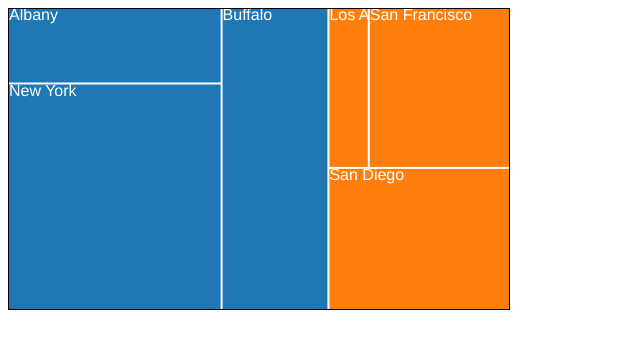
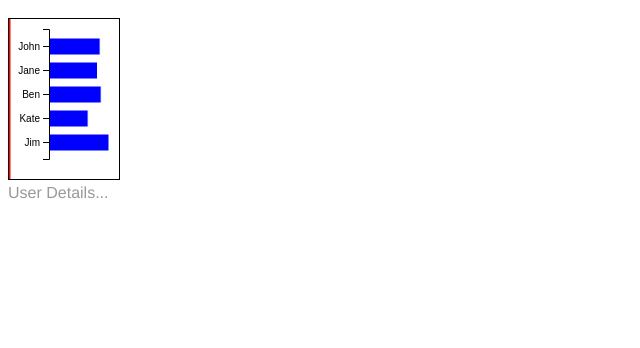
Before and after one commit to alexaaaant/d3_test, a website built with webpack: page dist/index.html in a window 1280 px wide. Shown: the whole page, without its empty margins (0-640 px from the left). Built offline with nearby package versions, Linux system fonts and the light colour scheme.

Commit message:
interaction

```diff
--- a/src/index.js
+++ b/src/index.js
@@ -1,39 +1,66 @@
 import * as d3 from 'd3'
 
-d3.json("data.json").then(showData)
+let body = d3.select("#body")
+let yAxisContainer = d3.select("#yAxis")
+let data = []
+d3.csv("data.csv").then((d) => {
+    data = d;
+    showData(data)
+})
 
-const body = d3.select("#body")
+function select(datapoint) {
 
-function showData(data) {
-    const bodyHeight = 300;
-    const bodyWidth = 500;
+}
 
-    const treemap = d3.treemap()
-        .size([bodyWidth, bodyHeight])
-        .paddingInner(2)
+function showData(clients) {
+    let max = d3.max(clients, d => +d.Weight)
+    let scale = d3.scaleLinear().range([0, 60])
+        .domain([0, max])
 
-    const root = d3.hierarchy(data)
-        .sum(d => d.sales)
+    let scalePosition = d3.scaleBand().rangeRound([0, 130]).domain(clients.map(d => d.Name))
+    scalePosition.padding(0.3)
+    let join = body.selectAll("rect")
+        .data(clients)
 
-    treemap(root)
+    join.enter()
+        .append("rect")
+        .style("fill", "blue")
+        .style("stroke", "white")
+        .attr("width", d => scale(+d.Weight))
+        .attr("height", scalePosition.bandwidth())
+        .attr("transform", d => `translate(0,${scalePosition(d.Name)})`)
+        .on("click", d => {
+            d3.select("#details").text(d.Name)
+        })
+        .on("mouseover", function () {
+            this.style.fill = "red";
+        })
+        .on("mouseout", function () {
+            this.style.fill = "blue";
+        })
 
-    const cScale = d3.scaleOrdinal(d3.schemeCategory10)
+    let line = d3.select("#container").append("g")
+        .attr("transform", "translate(0,-10)")
 
-    const cell = body.selectAll("g")
-        .data(root.leaves())
-        .enter()
-        .append("g")
-        .attr("transform", d => `translate(${d.x0}, ${d.y0})`)
+    line = line.append("line")
+        .attr("x1", 0)
+        .attr("x2", 0)
+        .attr("y1", 0)
+        .attr("y2", 200)
+        .attr("stroke", "red")
+        .attr("stroke-width", "3px")
 
-    cell.append("rect")
-        .attr("width", d => d.x1 - d.x0)
-        .attr("height", d => d.y1 - d.y0)
-        .attr("fill", d => cScale(d.parent.data.name))
+    let yAxis = d3.axisLeft(scalePosition)
+    yAxisContainer = d3.select("#yAxis")
+        .style("transform", "translate(40px, 10px)")
+        .transition()
+        .call(yAxis)
 
-    cell.append("text")
-        .text(d => d.data.name)
-        .attr("alignment-baseline", "hanging")
-        .attr("fill", "white")
+    d3.select("#container").on("mousemove", function () {
+        const x = d3.mouse(this)[0];
+        line.attr("transform", `translate(${x},-10)`)
+    })
+
 }
 // const store = {};
 
```
Also changed, not shown: dist/data.csv, dist/index.html.
